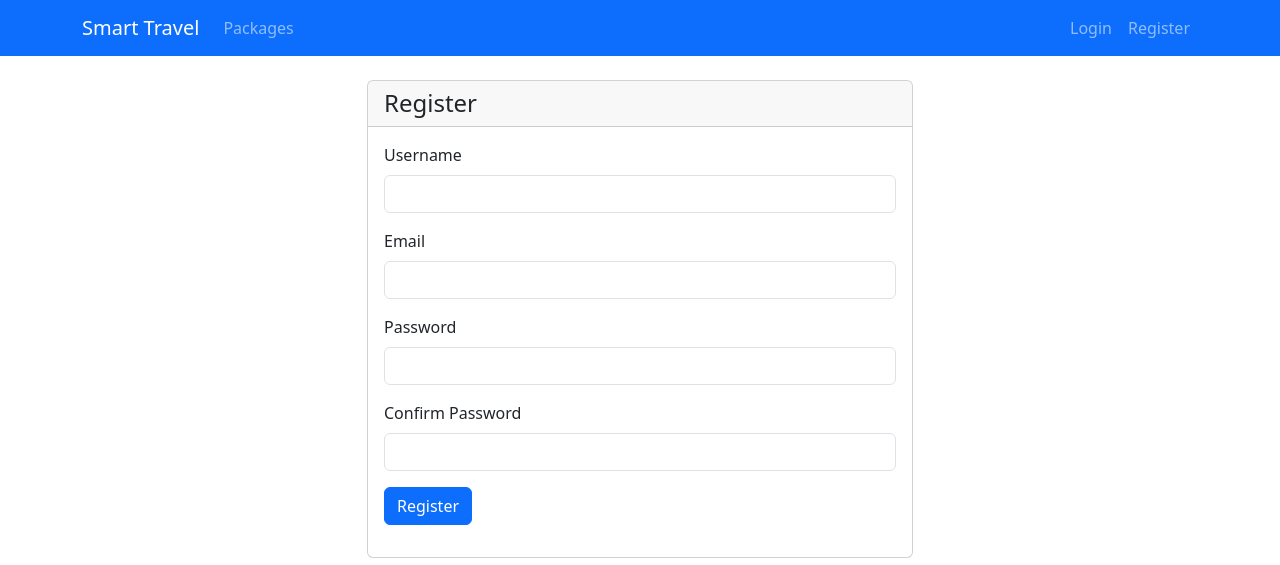
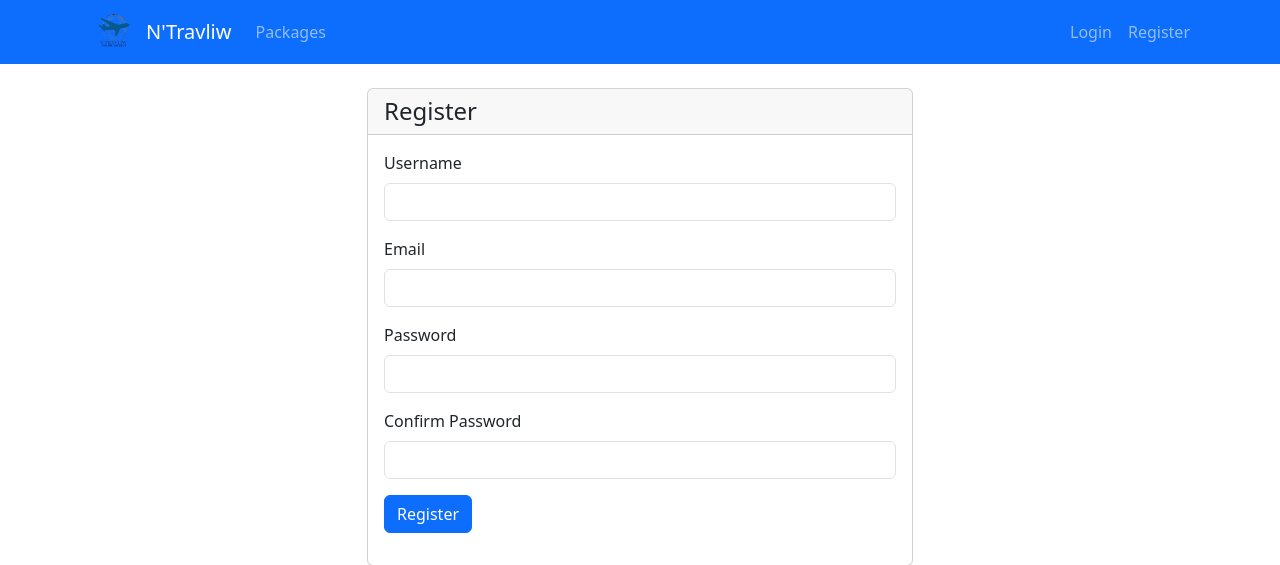
Before and after one commit to akrambengueddoudj/travel-agency, a Django app: template templates/auth/register.html in a window 1280 px wide. Shown: the top 565 px of the page. Run offline with Django 5.2, Linux system fonts and the light colour scheme; the template is opened without the code that fills it, so the values that code supplies are empty.

Commit message:
final touches

```diff
--- a/templates/base.html
+++ b/templates/base.html
@@ -15,7 +15,9 @@
 <body>
     <nav class="navbar navbar-expand-lg navbar-dark bg-primary">
         <div class="container">
-            <a class="navbar-brand" href="{% url 'index' %}">Smart Travel</a>
+            <a class="navbar-brand" href="{% url 'index' %}" style="height: 3rem;overflow: hidden;display: flex;align-items: center;">
+                <img src="{% static 'img/logo.png' %}" style="width: 4rem;height: 4rem;" /> N'Travliw
+            </a>
             {% comment %} <a class="navbar-brand" href="{% url 'index' %}">Smart Travel</a> {% endcomment %}
             <div class="collapse navbar-collapse">
                 <ul class="navbar-nav me-auto">
--- a/templates/index.html
+++ b/templates/index.html
@@ -16,8 +16,8 @@
     <!-- Navigation -->
     <nav class="navbar navbar-expand-lg navbar-dark bg-primary sticky-top">
         <div class="container">
-            <a class="navbar-brand" href="{% url 'index' %}">
-                <i class="fas fa-plane me-2"></i>Smart Travel
+            <a class="navbar-brand" href="{% url 'index' %}" style="height: 3rem;overflow: hidden;display: flex;align-items: center;">
+                <img src="{% static 'img/logo.png' %}" style="width: 4rem;height: 4rem;" /> N'Travliw
             </a>
             <button class="navbar-toggler" type="button" data-bs-toggle="collapse" data-bs-target="#navbarNav">
                 <span class="navbar-toggler-icon"></span>
```
Also changed, not shown: requirements.txt (+7 -20 lines), travel_agency/static/img/logo.png (added).
